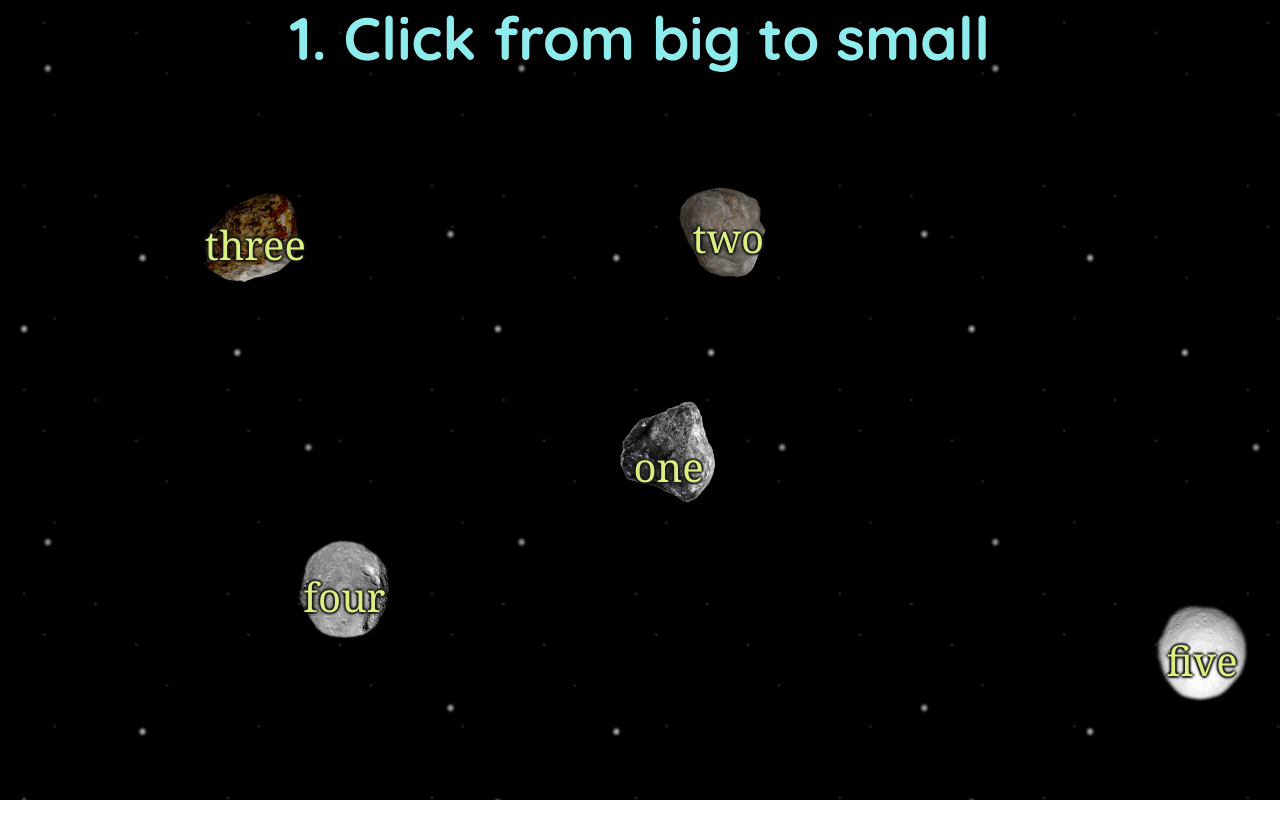
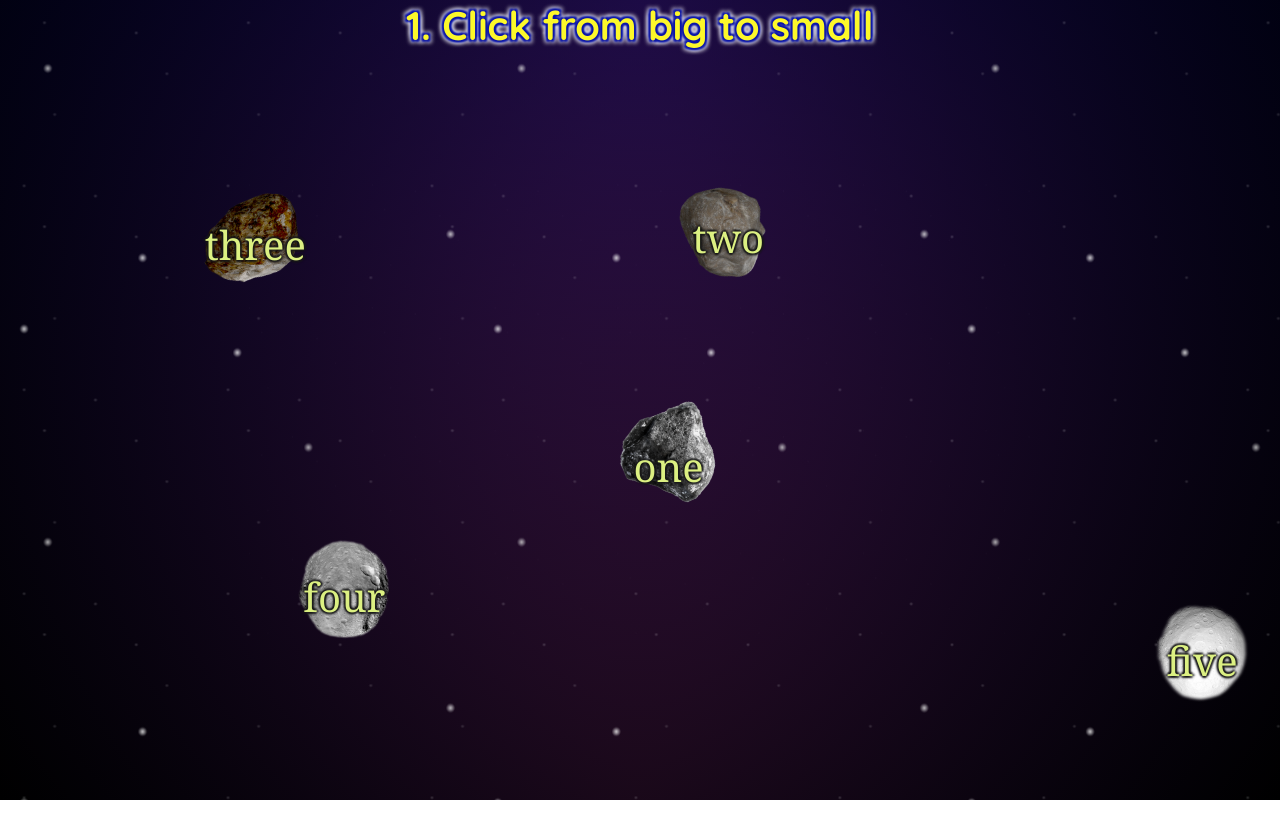
Before and after one commit to ChenPeleg/in-order, an Angular app: page / in a window 1280 px wide. Built offline with nearby package versions, Linux system fonts and the light colour scheme.

Commit message:
adding more css to the space

```diff
--- a/src/app/app.module.ts
+++ b/src/app/app.module.ts
@@ -7,6 +7,7 @@ import { GameComponent } from './game/game.component';
 import { QuestionComponent } from './question/question.component';
 import { ExplotionComponent } from './explotion/explotion.component';
 import { LaserComponent } from './laser/laser.component';
+import { GamebarComponent } from './gamebar/gamebar.component';
 
 @NgModule({
   declarations: [
@@ -16,7 +17,8 @@ import { LaserComponent } from './laser/laser.component';
     GameComponent,
     QuestionComponent,
     ExplotionComponent,
-    LaserComponent
+    LaserComponent,
+    GamebarComponent
   ],
   imports: [
     BrowserModule
--- a/src/app/game/game.component.ts
+++ b/src/app/game/game.component.ts
@@ -4,7 +4,6 @@ import { Asteroid } from "../models/asteroid.model";
 import { AsteroidPosition } from "../models/asteroidPosition.model"
 import { AsteroidPositionService } from "../services/asteroid-position-service/asteroid-position.service"
 import { Laser } from "../models/laser.model";
-import { LaserPosition } from "../models/LaserPosition.model"
 import { LaserPositionService } from "../services/laser-position-service/laser-position.service";
 @Component({
   selector: 'app-game',
@@ -31,7 +30,6 @@ export class GameComponent implements OnInit {
 
   }
   ngOnInit(): void {
-
     this.currenQuestionText = data.questions[1].text;
     this.asteroids = this.setAstroidData()
     this.innerWidth = window.innerWidth;
@@ -91,7 +89,7 @@ export class GameComponent implements OnInit {
     setTimeout(() => {
       this.laserData.laserFiring = false;
       this.asteroids[num].explode = true
-      setTimeout(() => { this.asteroids[num].removed = true }, 1000)
+      setTimeout(() => { this.asteroids[num].removed = true }, 800)
     }, 600)
   }
 
--- /dev/null
+++ b/src/app/gamebar/gamebar.component.html
@@ -0,0 +1 @@
+<app-question [questionText]="currenQuestionText"></app-question>
--- /dev/null
+++ b/src/app/gamebar/gamebar.component.ts
@@ -0,0 +1,15 @@
+import { Component, OnInit } from '@angular/core';
+
+@Component({
+  selector: 'app-gamebar',
+  templateUrl: './gamebar.component.html',
+  styleUrls: ['./gamebar.component.scss']
+})
+export class GamebarComponent implements OnInit {
+
+  constructor() { }
+
+  ngOnInit(): void {
+  }
+
+}
--- a/src/app/question/question.component.scss
+++ b/src/app/question/question.component.scss
@@ -5,6 +5,14 @@
 }
 
 .question {
+  $stroke-size1: 3px;
+  $blur-size1: 4px;
+  $shadow-color1 :  #ffffff;
+
+  $stroke-size2: 2px;
+  $blur-size2: 2px;
+  $shadow-color2 :  #0a14a7;
+
   font-family: "Quicksand";
   overflow: hidden;
   position: absolute;
@@ -14,7 +22,8 @@
   right: 0;
   z-index: 30;
   // background-color: rgba(0, 128, 0, 0.705) ;
-      color: rgb(143, 236, 236);
-      font-size: 60px;
+  color: rgb(252, 248, 42);
+  font-size: 40px;
   text-align: center;
+  text-shadow: (-1 * $stroke-size2) (-1 *$stroke-size2) $blur-size2 $shadow-color2 ,$stroke-size2 $stroke-size2 $blur-size2 $shadow-color2,(-1 * $stroke-size2) $stroke-size2 $blur-size2 $shadow-color2,$stroke-size2 (-1 * $stroke-size2)   $blur-size2 $shadow-color2, (-1 * $stroke-size1) (-1 *$stroke-size1) $blur-size1 $shadow-color1 ,$stroke-size1 $stroke-size1 $blur-size1 $shadow-color1,(-1 * $stroke-size1) $stroke-size1 $blur-size1 $shadow-color1,$stroke-size1 (-1 * $stroke-size1)   $blur-size1 $shadow-color1 ;
   }
--- a/src/app/space/space.component.html
+++ b/src/app/space/space.component.html
@@ -1,7 +1,13 @@
-<div id="space">
-    <div class="stars"></div>
-    <div class="stars"></div>
-    <div class="stars"></div>
-    <div class="stars"></div>
-    <div class="stars"></div>
+<div class="spacewrapper">
+    <div class="blue-nova"></div>
+
+    <div class="space">
+
+        <div class="stars"></div>
+        <div class="stars"></div>
+        <div class="stars"></div>
+        <div class="stars"></div>
+        <div class="stars"></div>
+
+    </div>
 </div>
--- a/src/app/space/space.component.scss
+++ b/src/app/space/space.component.scss
@@ -1,6 +1,6 @@
 
 $animationDur : 20s;
-#space,
+.space,
 .stars, .gamecont {
   overflow: hidden;
   position: absolute;
@@ -72,7 +72,19 @@ $animationDur : 20s;
 /* Demo syles
 ------------------------------------- */
 
-#space {
-  background: #000;
+.space {
+  background: rgb(0, 0, 0);
 
 }
+.blue-nova{
+ position: absolute;
+// transform: rotate(40deg);
+ background: radial-gradient(ellipse at top, rgba(7, 7, 107, 0.582),  rgb(0, 0, 0)),
+ radial-gradient(ellipse at bottom, rgb(197, 58, 58), rgb(0, 0, 0));
+  // radial-gradient(ellipse at top  , rgb(12, 12, 71) 0,rgb(0, 0, 0) 50%, rgb(0, 0, 0) 100%), radial-gradient(ellipse at bottom , rgb(182, 212, 11) 0,rgb(0, 0, 0) 50%, rgb(0, 0, 0) 100%)  ;
+ height:  100vh;
+ overflow: hidden;
+ width: 100vw;
+ z-index: 1;
+background-color:  blue;
+}
```
Also changed, not shown: src/app/gamebar/gamebar.component.scss (added), 1 other file (tests, documents, lock files or other folders). Lines whose indentation alone changed are shown as unchanged.
